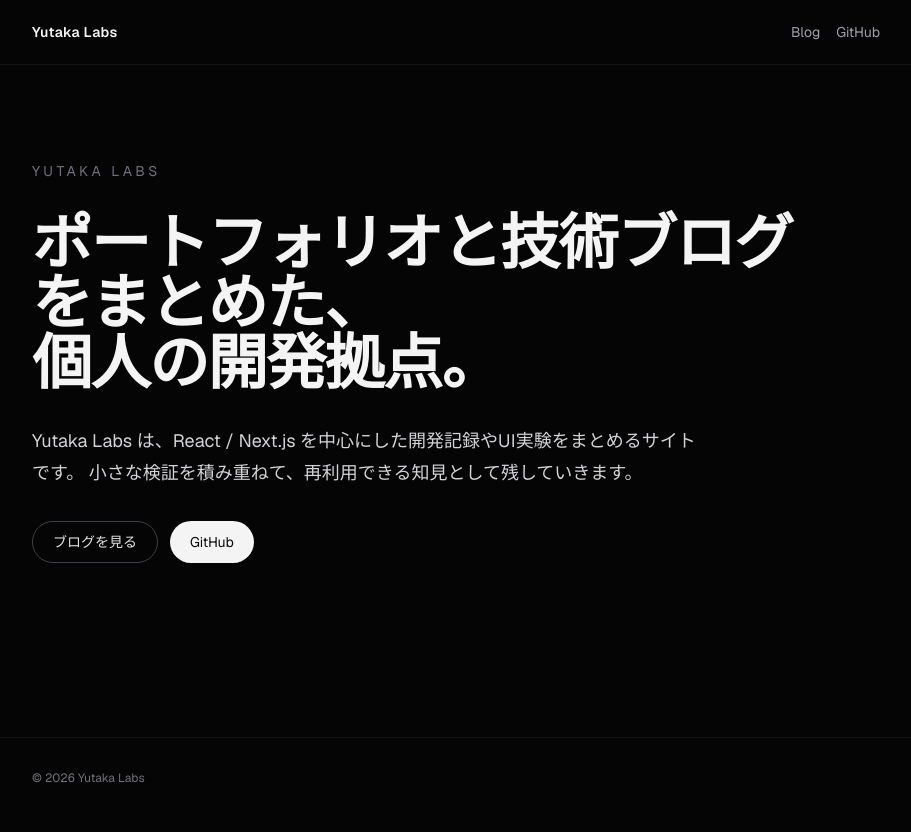
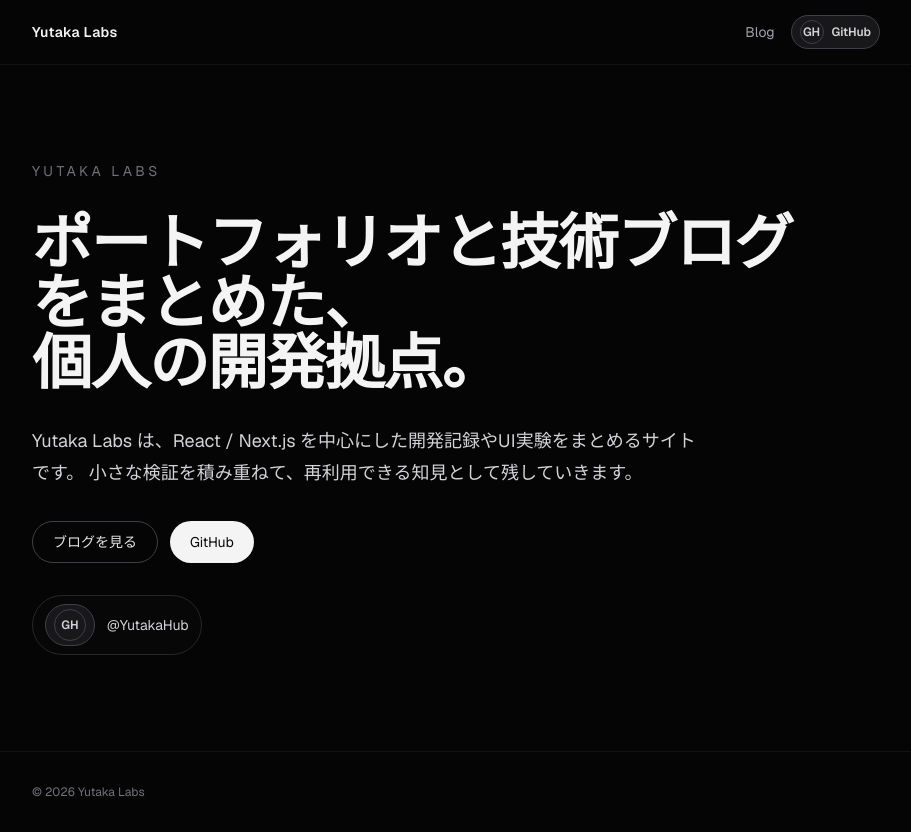
Before and after one commit to YutakaHub/yutaka-labs, a Next.js app: page / in a window 1280 px wide. Shown: the whole page, without its empty margins (184-1095 px from the left). Built offline with nearby package versions, Linux system fonts and the light colour scheme; no server answers.

Commit message:
fix: GitHub導線をアイコン+ラベルに統一

```diff
--- a/app/page.tsx
+++ b/app/page.tsx
@@ -1,5 +1,6 @@
 import { Button } from '@/components/ui/button'
 import { Container } from '@/components/layout/container'
+import { GitHubAvatar } from '@/components/profile/github-avatar'
 
 export default function HomePage() {
   return (
@@ -24,6 +25,12 @@
             GitHub
           </Button>
         </div>
+
+        {/* プロフィール欄に GitHub アバターを表示 */}
+        <div className="inline-flex items-center gap-3 rounded-full border border-zinc-800 bg-zinc-950/60 px-3 py-2">
+          <GitHubAvatar size={32} />
+          <span className="text-sm text-zinc-300">@YutakaHub</span>
+        </div>
       </section>
     </Container>
   )
--- a/components/layout/header.tsx
+++ b/components/layout/header.tsx
@@ -1,7 +1,8 @@
 import Link from 'next/link'
 import { Container } from '@/components/layout/container'
+import { GitHubAvatar } from '@/components/profile/github-avatar'
 
-export function Header() {
+export async function Header() {
   return (
     <header className="border-b border-zinc-900/80">
       <Container className="flex h-16 items-center justify-between">
@@ -13,14 +14,9 @@
           <Link href="/blog" className="transition hover:text-zinc-100">
             Blog
           </Link>
-          <a
-            href="https://github.com/YutakaHub"
-            target="_blank"
-            rel="noreferrer"
-            className="transition hover:text-zinc-100"
-          >
-            GitHub
-          </a>
+
+          {/* GitHubリンクはアイコン+ラベルの単一導線にして重複をなくす */}
+          <GitHubAvatar size={24} showLabel />
         </nav>
       </Container>
     </header>
--- /dev/null
+++ b/components/profile/github-avatar.tsx
@@ -0,0 +1,57 @@
+import Image from 'next/image'
+import { getGitHubUser } from '@/lib/github'
+
+type GitHubAvatarProps = {
+  size?: number
+  className?: string
+  showLabel?: boolean
+}
+
+export async function GitHubAvatar({
+  size = 36,
+  className,
+  showLabel = false,
+}: GitHubAvatarProps) {
+  const user = await getGitHubUser()
+
+  if (!user) {
+    // 取得失敗時は GitHub 文字のフォールバックを出す
+    return (
+      <span
+        className={`inline-flex items-center gap-2 rounded-full border border-zinc-700 bg-zinc-900 px-2 py-1 text-xs font-semibold text-zinc-300 ${className ?? ''}`}
+        aria-label="GitHub icon fallback"
+      >
+        <span
+          className="inline-flex items-center justify-center rounded-full border border-zinc-700 bg-zinc-900"
+          style={{ width: size, height: size }}
+        >
+          GH
+        </span>
+        {showLabel ? <span>GitHub</span> : null}
+      </span>
+    )
+  }
+
+  const displayName = user.name ?? user.login
+
+  return (
+    <a
+      href={user.html_url}
+      target="_blank"
+      rel="noreferrer"
+      className={`inline-flex items-center gap-2 rounded-full border border-zinc-800 bg-zinc-950/80 px-2 py-1 text-xs text-zinc-300 transition hover:border-zinc-700 hover:text-zinc-100 ${className ?? ''}`}
+      // アイコンだけだと遷移先が分かりにくいため、ラベル表示を選べるようにする
+      aria-label={`${displayName} の GitHub プロフィールへ移動`}
+      title={`${displayName} の GitHub`}
+    >
+      <Image
+        src={user.avatar_url}
+        alt={`${displayName} の GitHub アイコン`}
+        width={size}
+        height={size}
+        className="rounded-full border border-zinc-700/80 bg-zinc-900 object-cover"
+      />
+      {showLabel ? <span className="pr-1 text-sm">GitHub</span> : null}
+    </a>
+  )
+}
--- /dev/null
+++ b/lib/github.ts
@@ -0,0 +1,38 @@
+export type GitHubUser = {
+  login: string
+  avatar_url: string
+  name: string | null
+  html_url: string
+  bio: string | null
+}
+
+const GITHUB_USER_ENDPOINT = 'https://api.github.com/users/YutakaHub'
+
+export async function getGitHubUser(): Promise<GitHubUser | null> {
+  try {
+    const response = await fetch(GITHUB_USER_ENDPOINT, {
+      // 同一ユーザー情報への過剰アクセスを防ぐため、6時間キャッシュする
+      next: { revalidate: 60 * 60 * 6 },
+      headers: {
+        Accept: 'application/vnd.github+json',
+      },
+    })
+
+    if (!response.ok) {
+      return null
+    }
+
+    const data = (await response.json()) as GitHubUser
+
+    return {
+      login: data.login,
+      avatar_url: data.avatar_url,
+      name: data.name,
+      html_url: data.html_url,
+      bio: data.bio,
+    }
+  } catch {
+    // 通信エラー時は null を返し、UI側でフォールバック表示する
+    return null
+  }
+}
--- a/next.config.mjs
+++ b/next.config.mjs
@@ -2,6 +2,14 @@
 
 const nextConfig = {
   pageExtensions: ['js', 'jsx', 'md', 'mdx', 'ts', 'tsx'],
+  images: {
+    remotePatterns: [
+      {
+        protocol: 'https',
+        hostname: 'avatars.githubusercontent.com',
+      },
+    ],
+  },
 }
 
 export default createMDX()(nextConfig)
```
